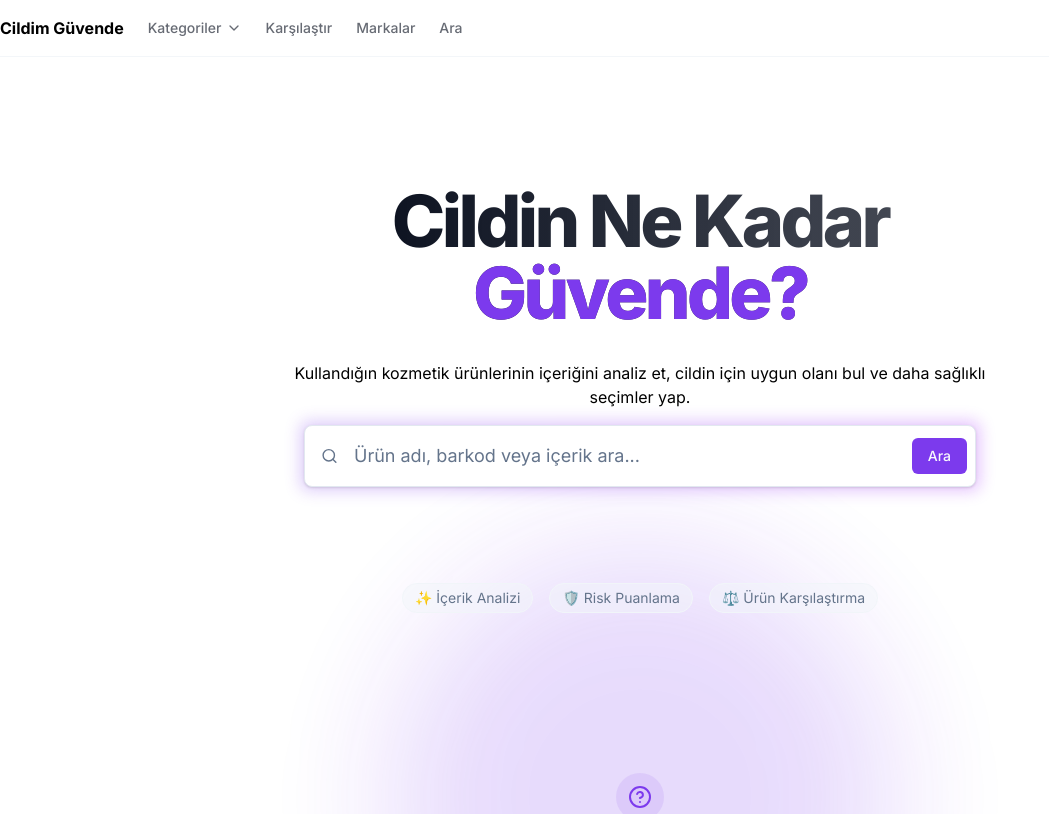
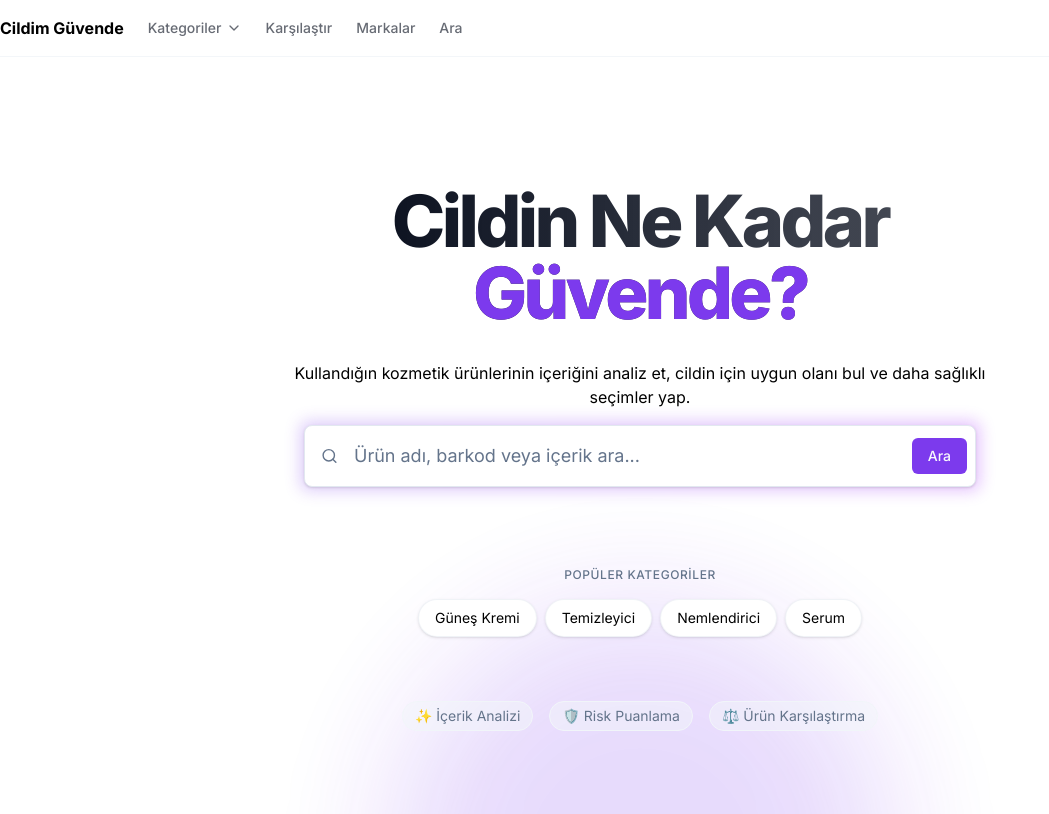
Before and after one commit to segend1/cildim-guvende, a Next.js app: page / in a window 1280 px wide. Shown: the top 814 px of the page, without its empty margins (0-1049 px from the left). Built offline with nearby package versions, Linux system fonts and the light colour scheme.

Commit message:
Add popular categories to homepage for better navigation

```diff
--- a/src/app/page.tsx
+++ b/src/app/page.tsx
@@ -23,7 +23,24 @@ export default function Home() {
             </Suspense>
           </div>
 
-
+          {/* Quick Links / Popular Categories */}
+          <div className="w-full flex flex-wrap justify-center gap-2 pt-4">
+            <p className="w-full text-xs text-muted-foreground font-medium uppercase tracking-wider mb-2">Popüler Kategoriler</p>
+            {[
+              { name: 'Güneş Kremi', slug: 'sun-care' },
+              { name: 'Temizleyici', slug: 'cleanser' },
+              { name: 'Nemlendirici', slug: 'face-care' },
+              { name: 'Serum', slug: 'serum' },
+            ].map((cat) => (
+              <a
+                key={cat.slug}
+                href={`/categories/${cat.slug}`}
+                className="px-4 py-2 text-sm bg-background border border-border/50 rounded-full shadow-sm hover:bg-secondary/50 hover:border-primary/20 transition-all duration-300"
+              >
+                {cat.name}
+              </a>
+            ))}
+          </div>
 
           <div className="flex flex-wrap justify-center gap-4 text-sm text-muted-foreground pt-8">
             <span className="px-3 py-1 rounded-full bg-secondary/50 border border-secondary">✨ İçerik Analizi</span>
```
